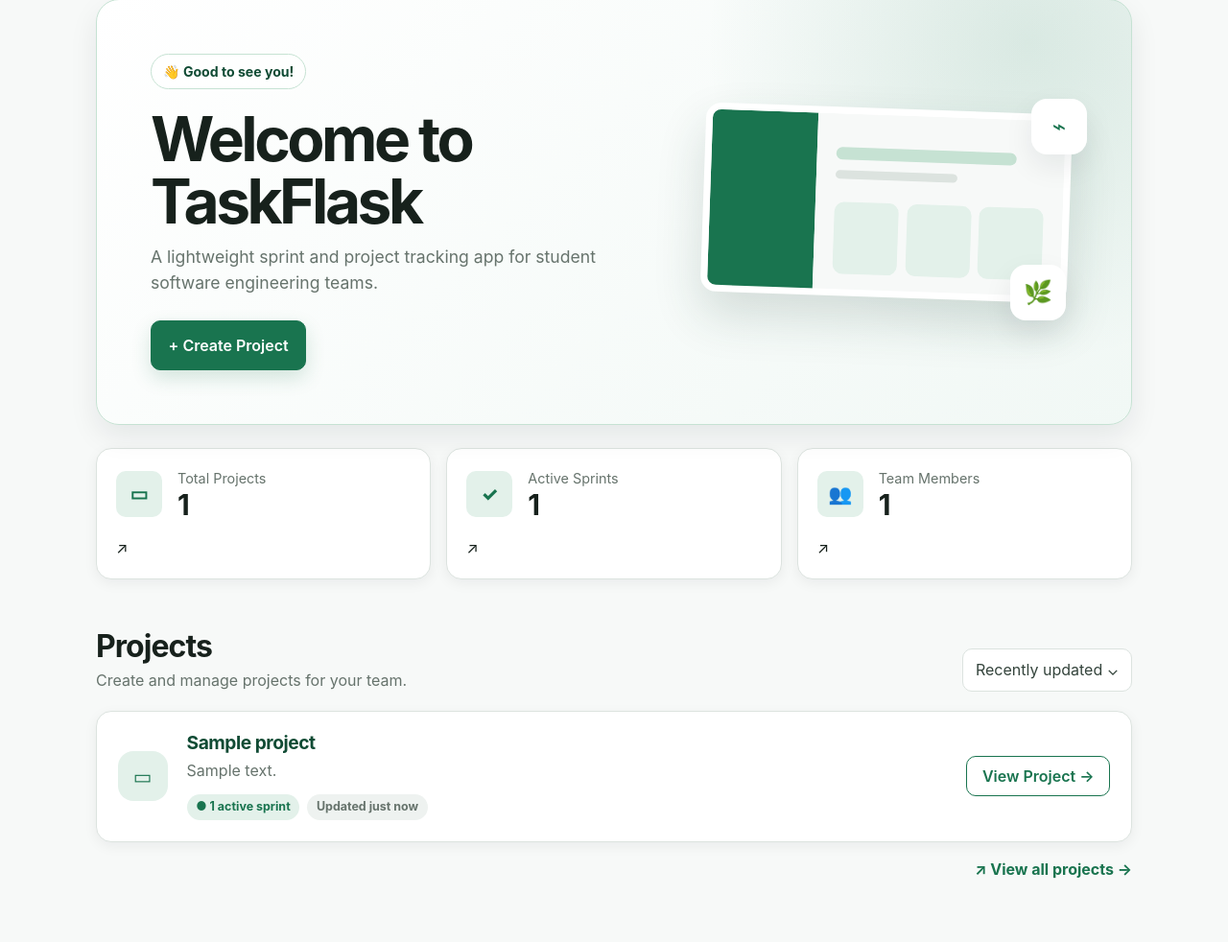
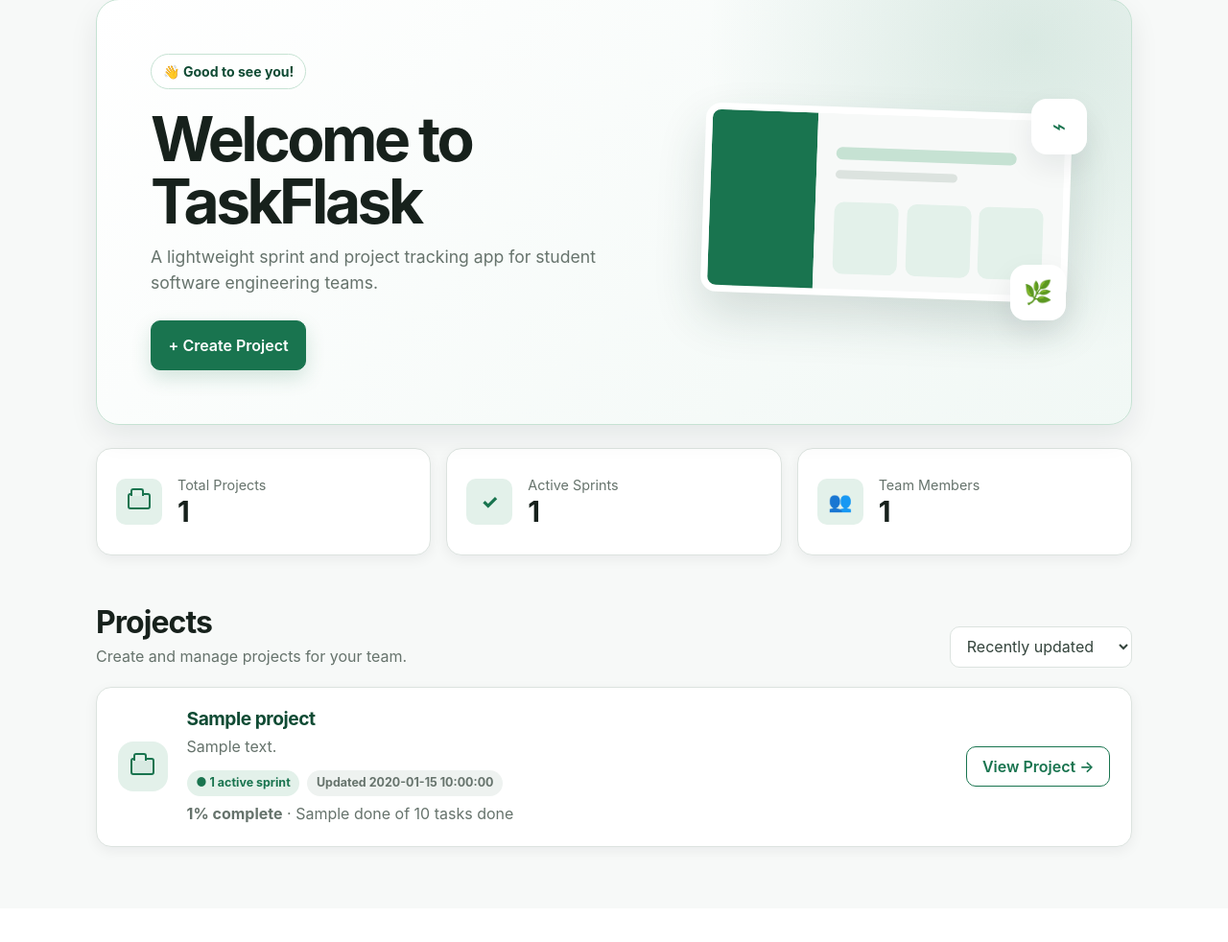
Before and after one commit to Ian-Keilman/TaskFlask, a Flask app: template app/templates/index.html in a window 1280 px wide. Shown: the part 106-1088 px from the top of the page at 96% size. After the commit the page ends 996 px from the top, so only its background shows below. Run offline with Flask 3, Linux system fonts and the light colour scheme; the template is opened without the code that fills it: most values are stand-ins (such as "Sample title", 1, 10 or a date in 2020).

Commit message:
updated index.html

```diff
--- a/app/templates/index.html
+++ b/app/templates/index.html
@@ -35,12 +35,11 @@
 
 <section class="dashboard-stats">
     <article class="stat-card">
-        <div class="stat-icon">▭</div>
+        <div class="stat-icon" aria-hidden="true"><span class="project-folder-icon"></span></div>
         <div>
             <p>Total Projects</p>
             <strong>{{ summary.project_count }}</strong>
         </div>
-        <span class="stat-arrow">↗</span>
     </article>
 
     <article class="stat-card">
@@ -49,7 +48,6 @@
             <p>Active Sprints</p>
             <strong>{{ summary.active_sprint_count }}</strong>
         </div>
-        <span class="stat-arrow">↗</span>
     </article>
 
     <article class="stat-card">
@@ -58,7 +56,6 @@
             <p>Team Members</p>
             <strong>{{ summary.team_member_count }}</strong>
         </div>
-        <span class="stat-arrow">↗</span>
     </article>
 </section>
 
@@ -67,16 +64,27 @@
         <div>
             <h2>Projects</h2>
             <p class="muted">Create and manage projects for your team.</p>
+            {% if summary.project_count > projects|length %}
+                <p class="dashboard-preview-count">Showing {{ projects|length }} of {{ summary.project_count }} projects</p>
+            {% endif %}
         </div>
 
-        <button class="sort-button" type="button">Recently updated ⌄</button>
+        <form class="sort-form" method="get" action="{{ url_for('main.index') }}">
+            <label class="visually-hidden" for="project-sort">Sort projects</label>
+            <select class="sort-select" id="project-sort" name="sort" onchange="this.form.submit()">
+                <option value="recent" {% if project_sort == 'recent' %}selected{% endif %}>Recently updated</option>
+                <option value="name" {% if project_sort == 'name' %}selected{% endif %}>Project name</option>
+                <option value="progress" {% if project_sort == 'progress' %}selected{% endif %}>Highest progress</option>
+            </select>
+            <noscript><button class="button secondary small" type="submit">Sort</button></noscript>
+        </form>
     </div>
 
     {% if projects %}
         <div class="dashboard-project-list">
             {% for project in projects %}
                 <article class="dashboard-project-card">
-                    <div class="project-icon">▭</div>
+                    <div class="project-icon" aria-hidden="true"><span class="project-folder-icon"></span></div>
 
                     <div class="project-card-copy">
                         <h3>
@@ -93,8 +101,12 @@
                                 <span class="mini-pill active">● No active sprint</span>
                             {% endif %}
 
-                            <span class="mini-pill neutral">Updated just now</span>
+                            <span class="mini-pill neutral">Updated {{ project.updated_at|friendly_datetime }}</span>
                         </div>
+
+                        {% if project.total %}
+                            <p class="muted"><strong>{{ project.percent_complete }}% complete</strong> · {{ project.done }} of {{ project.total }} tasks done</p>
+                        {% endif %}
                     </div>
 
                     <a class="button secondary view-project-button" href="{{ url_for('main.project_detail', project_id=project.id) }}">
@@ -104,9 +116,11 @@
             {% endfor %}
         </div>
 
-        <p class="view-all-row">
-            <a class="text-link" href="{{ url_for('main.projects') }}">↗ View all projects →</a>
-        </p>
+        {% if summary.project_count > projects|length %}
+            <p class="view-all-row">
+                <a class="text-link" href="{{ url_for('main.projects') }}">View all {{ summary.project_count }} projects →</a>
+            </p>
+        {% endif %}
     {% else %}
         <div class="empty-panel">
             <h2>No projects yet</h2>
```
